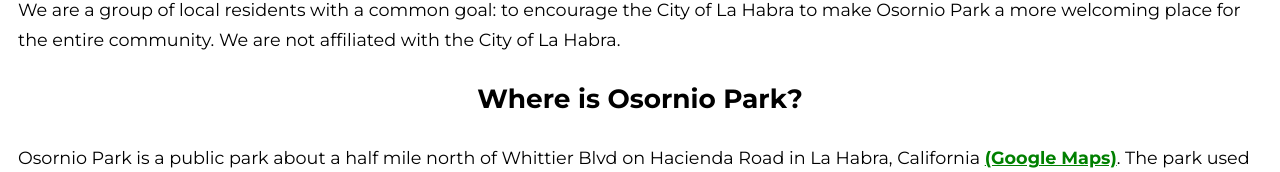
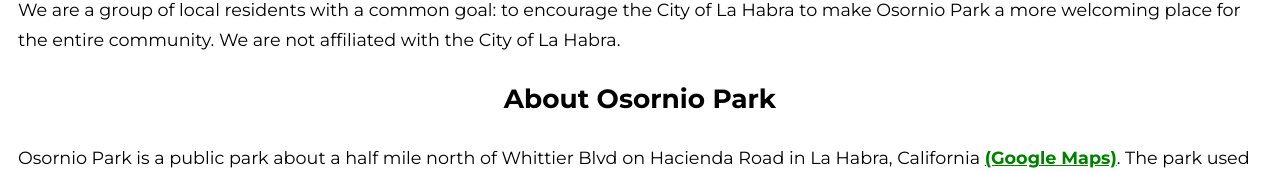
Before and after one commit to pixelsnob/friendsofosorniopark, a Next.js app: page / in a window 1280 px wide. Shown: the part 182-354 px from the top of the page. Built offline with nearby package versions, Linux system fonts and the light colour scheme; a web font is replaced by a local one.

Commit message:
Site title and index heading change (for seo)

```diff
--- a/components/Head.js
+++ b/components/Head.js
@@ -3,7 +3,7 @@
 
 export default props => (
   <Head>
-    <title>Friends of Osornio Park | La Habra, California</title>
+    <title>Friends of Osornio Park: La Habra, California</title>
     <meta name="viewport" content="width=device-width, initial-scale=1" />
     <link href="https://fonts.googleapis.com/css?family=Baloo+Bhaijaan%7CMontserrat:400,700&display=swap" rel="stylesheet"></link>
     {props.children}
--- a/pages/index.js
+++ b/pages/index.js
@@ -14,7 +14,7 @@
 
     <div className="articles">
       <article>
-        <h2>Where is Osornio Park?</h2>
+        <h2>About Osornio Park</h2>
         <p>
           Osornio Park is a public park about a half mile north of Whittier Blvd on Hacienda Road in
           La Habra, California <a href="https://www.google.com/maps/place/Osornio+Park/@33.9455184,-117.9679094,17z/data=!3m1!4b1!4m5!3m4!1s0x80c2d52420524789:0x953ec5839822663e!8m2!3d33.945514!4d-117.9657207" target="_blank">(Google Maps)</a>. The park
```
